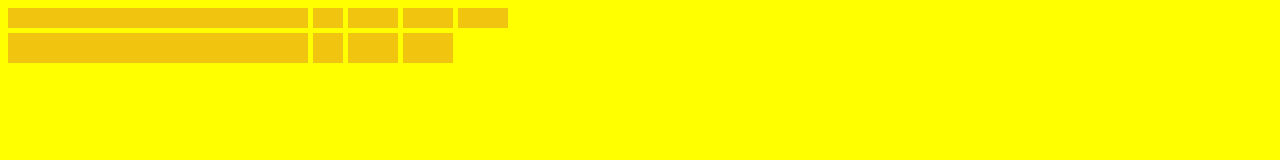
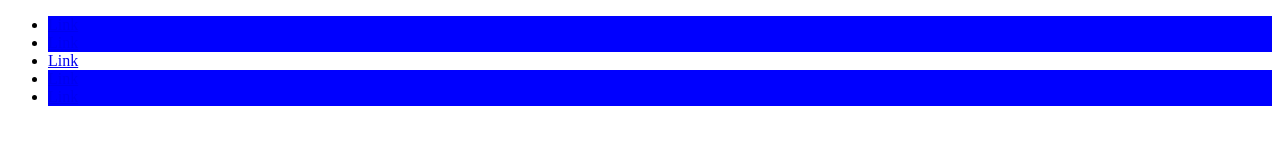
Before and after one commit to antnf3/css_master, a website: page index.html in a window 1280 px wide. Drawn offline with Linux system fonts and the light colour scheme.

```diff
--- a/index.html
+++ b/index.html
@@ -5,32 +5,17 @@
     <meta name="viewport" content="width=device-width, initial-scale=1.0" />
     <meta http-equiv="X-UA-Compatible" content="ie=edge" />
     <link rel="stylesheet" href="styles.css" />
-    <title>Css Grid</title>
-    <style>
-      .father {
-        display: grid;
-        grid-template-columns: 300px 30px;
-        grid-template-rows: 20px 30px;
-        grid-gap: 5px;
-        grid-auto-flow: column;
-        grid-auto-columns: 50px;
-      }
-      .box {
-        background-color: #f1c40f;
-      }
-    </style>
+    <title>Advanced Css4</title>
   </head>
   <body>
-    <div class="father">
-      <div class="box"></div>
-      <div class="box"></div>
-      <div class="box"></div>
-      <div class="box"></div>
-      <div class="box"></div>
-      <div class="box"></div>
-      <div class="box"></div>
-      <div class="box"></div>
-      <div class="box"></div>
-    </div>
+    <nav>
+      <ul>
+        <li><a href="#" target="_blank">Link</a></li>
+        <li><a href="#" target="_blank">Link</a></li>
+        <li class="target"><a href="#" target="_blank">Link</a></li>
+        <li><a href="#" target="_blank">Link</a></li>
+        <li><a href="#" target="_blank">Link</a></li>
+      </ul>
+    </nav>
   </body>
 </html>
--- a/styles.css
+++ b/styles.css
@@ -1,3 +1,7 @@
-body {
-  background-color: yellow;
+/* li:matches(:nth-child(even), .target) {
+  background-color: red;
+} */
+
+li:not(.target) {
+  background-color: blue;
 }
```
Also changed, not shown: package.json (+10 -0 lines), README.md, 1 other file.
